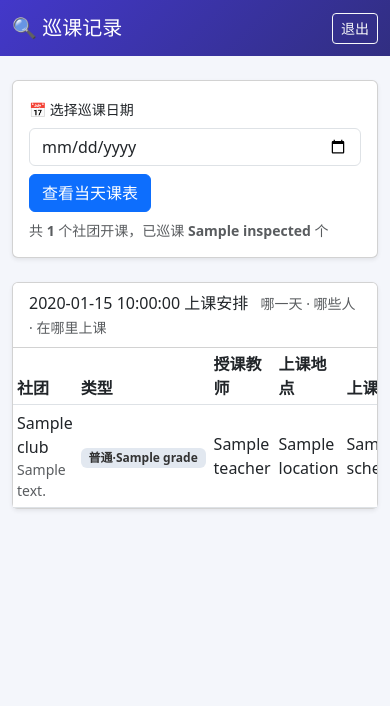
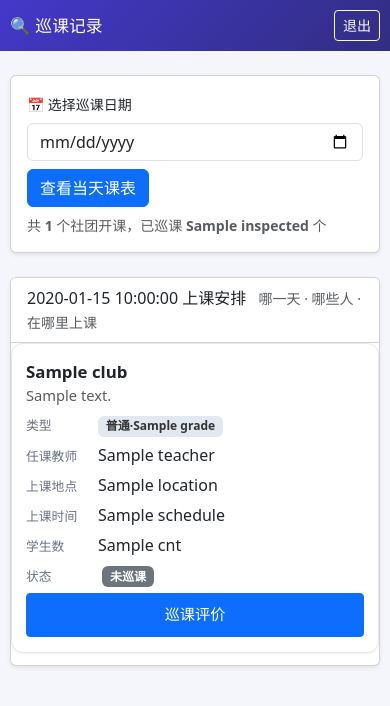
Before and after one commit to huangjun-91/after-school, a Flask app: template templates/inspector.html in a window 390 px wide. Shown: the top 706 px of the page. Run offline with Flask 3, Linux system fonts and the light colour scheme; the template is opened without the code that fills it: most values are stand-ins (such as "Sample title", 1, 10 or a date in 2020).

Commit message:
update templates/inspector.html

```diff
--- a/templates/inspector.html
+++ b/templates/inspector.html
@@ -11,6 +11,31 @@
   .badge-premium { background:linear-gradient(135deg,#f7971e,#ffd200); color:#333; }
   .badge-ordinary { background:#e2e8f0; color:#333; }
   .star { color:#f59e0b; }
+  /* 手机端才显示字段标签（桌面表格已有表头） */
+  .m-cell-label { display:none; }
+
+  /* ===== 移动端优化（<=768px 手机）===== */
+  @media (max-width: 768px) {
+    /* 隐藏表头，把每行 <tr> 重排成独立卡片 */
+    .schedule-table thead { display:none; }
+    .schedule-table, .schedule-table tbody, .schedule-table tr, .schedule-table td {
+      display:block; width:100%;
+    }
+    .schedule-table tbody tr {
+      background:#fff; border:1px solid #e5e7eb; border-radius:12px;
+      margin-bottom:12px; padding:12px 14px; box-shadow:0 1px 3px rgba(0,0,0,.06);
+    }
+    .schedule-table tbody tr.table-light {
+      background:#f9fafb; border-radius:0 0 12px 12px; margin-top:-12px;
+      border-top:none; padding-top:8px; box-shadow:none;
+    }
+    .schedule-table td { border:none; padding:3px 0; }
+    .schedule-table td:first-child { font-size:1.05rem; font-weight:600; }
+    .m-cell-label { color:#6b7280; font-size:.8rem; display:inline-block; min-width:72px; }
+    .schedule-table td:last-child .btn { width:100%; min-height:44px; font-size:.95rem; }
+    .container { padding-left:10px; padding-right:10px; }
+    .navbar-brand { font-size:1.05rem; }
+  }
 </style>
 </head>
 <body>
@@ -62,7 +87,7 @@
       <span class="small text-muted ms-2">哪一天 · 哪些人 · 在哪里上课</span>
     </div>
     <div class="table-responsive">
-      <table class="table table-sm align-middle mb-0">
+      <table class="table table-sm align-middle mb-0 schedule-table">
         <thead><tr>
           <th>社团</th><th>类型</th><th>授课教师</th><th>上课地点</th><th>上课时间</th>
           <th>学生数</th><th>巡课状态</th><th>评价</th>
@@ -72,17 +97,18 @@
             {% set c = s['club'] %}
             {% set ins = s['inspection'] %}
           <tr>
+            <td class="m-cell-name">
+              {{ c['name'] }}
+              {% if c['description'] %}<div class="small text-muted fw-normal">{{ c['description'] }}</div>{% endif %}
+            </td>
+            <td><span class="m-cell-label">类型</span><span class="badge {% if c['type']=='premium' %}badge-premium{% else %}badge-ordinary{% endif %}">
+              {{ '精品(全校)' if c['type']=='premium' else '普通·'+(c['grade'] or '') }}</span></td>
+            <td><span class="m-cell-label">任课教师</span>{{ c['teacher'] or '—' }}</td>
+            <td><span class="m-cell-label">上课地点</span>{{ c['location'] or '—' }}</td>
+            <td><span class="m-cell-label">上课时间</span>{{ c['schedule'] or '—' }}</td>
+            <td><span class="m-cell-label">学生数</span>{{ c['cnt'] }}</td>
             <td>
-              {{ c['name'] }}
-              {% if c['description'] %}<div class="small text-muted">{{ c['description'] }}</div>{% endif %}
-            </td>
-            <td><span class="badge {% if c['type']=='premium' %}badge-premium{% else %}badge-ordinary{% endif %}">
-              {{ '精品(全校)' if c['type']=='premium' else '普通·'+(c['grade'] or '') }}</span></td>
-            <td>{{ c['teacher'] or '—' }}</td>
-            <td>{{ c['location'] or '—' }}</td>
-            <td>{{ c['schedule'] or '—' }}</td>
-            <td>{{ c['cnt'] }}</td>
-            <td>
+              <span class="m-cell-label">状态</span>
               {% if ins %}
                 <span class="badge text-bg-success">已巡课</span>
               {% else %}
```
